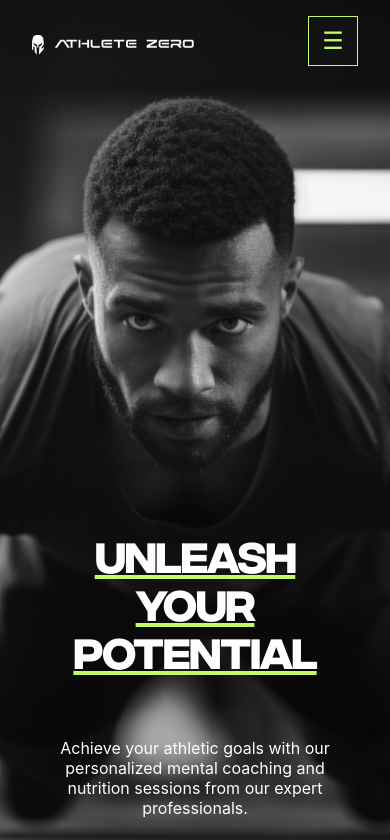
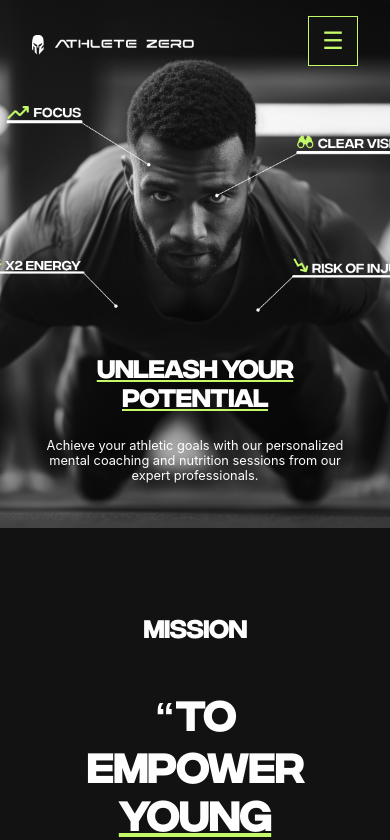
Before and after one commit to bypedroneres/athletezero, a React (Create React App) app in the folder athlete/: page / in a window 390 px wide. Shown: the top 840 px of the page. Built offline with nearby package versions, Linux system fonts and the light colour scheme.

Commit message:
fixed hero page

```diff
--- a/athlete/src/components/Hero.css
+++ b/athlete/src/components/Hero.css
@@ -35,7 +35,14 @@
 
 @media (max-width: 768px) {
     .hero_Text > h1 {
-        font-size: 2.5rem;
-        margin-bottom: 3rem;
+        font-size: 1.5rem;
+    }
+
+    .hero_Content {
+        height: 55vh;
+    }
+
+    .hero_Text > p {
+        font-size: 0.8rem;
     }
 }
```
Also changed, not shown: athlete/public/images/hero-background.png, athlete/public/images/nutrition.png.
